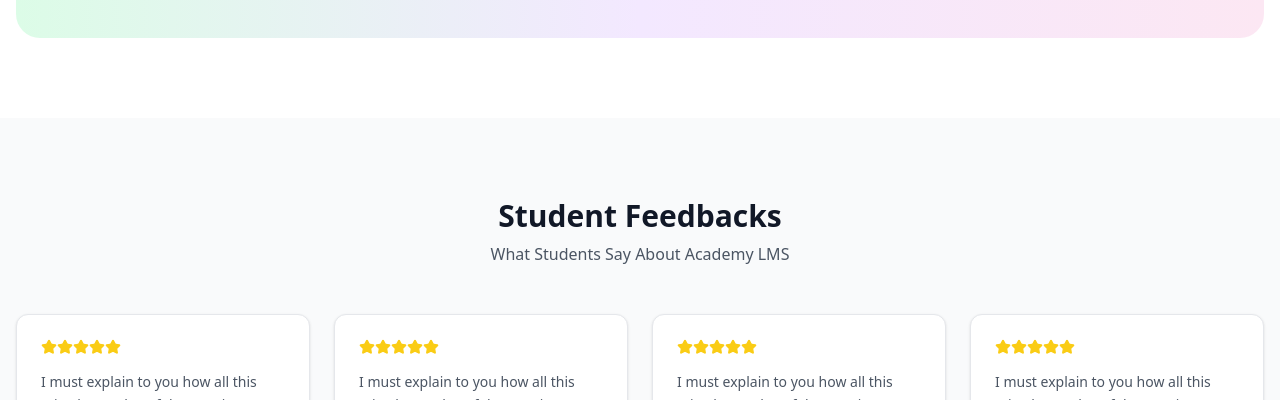
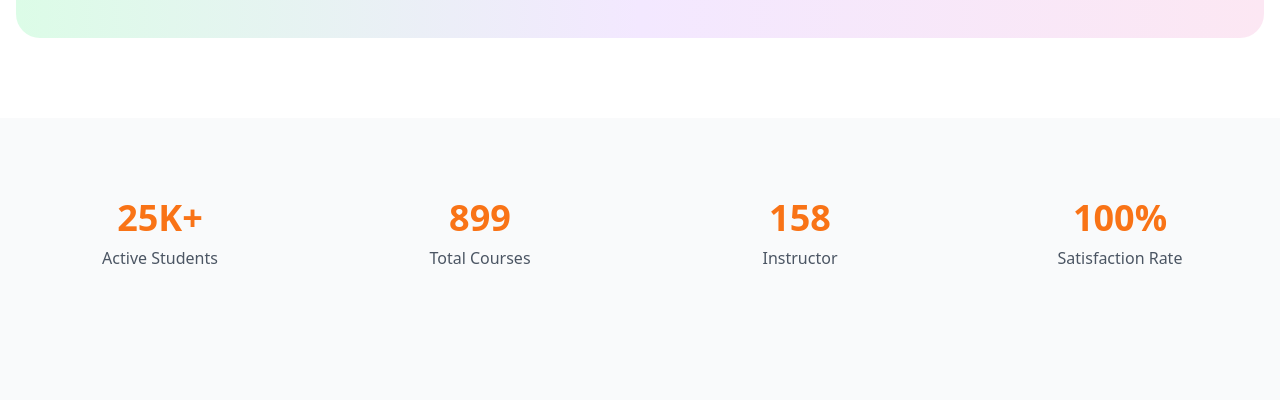
Before and after one commit to Thu-Hong-oo/english-learning-mvp, a React (Vite) app in the folder frontend/: page / in a window 1280 px wide. Shown: the part 2406-2806 px from the top of the page. Built offline with nearby package versions, Linux system fonts and the light colour scheme.

Commit message:
feature(ui): Add Statics Component

```diff
--- a/frontend/src/App.tsx
+++ b/frontend/src/App.tsx
@@ -7,8 +7,9 @@ import TopCategories from './components/layout/Top-Category'
 import StudentFeedback from './components/layout/StudentFeedback'
 import FeaturedCourses from './components/layout/FeatureCourse'
 import Footer from './components/layout/Footer'
-import LatestArtical from './components/layout/LatestArtical'
+import LatestArticle from './components/layout/LatestArticle'
 import LearnPressAddOns from './components/layout/LearnPressAddOns'
+import Statistics from './components/layout/Statistics'
 function App() {
   const [count, setCount] = useState(0)
 
@@ -19,8 +20,9 @@ function App() {
       <TopCategories />
       <FeaturedCourses/>
       <LearnPressAddOns/>
+      <Statistics/>
       <StudentFeedback />
-      <LatestArtical/>
+      <LatestArticle/>
       <Footer/>
     </>
   )
--- a/frontend/src/components/layout/Statistics.tsx
+++ b/frontend/src/components/layout/Statistics.tsx
@@ -0,0 +1,23 @@
+const stats = [
+    { number: '25K+', label: 'Active Students', color: 'text-orange-500' },
+    { number: '899', label: 'Total Courses', color: 'text-orange-500' },
+    { number: '158', label: 'Instructor', color: 'text-orange-500' },
+    { number: '100%', label: 'Satisfaction Rate', color: 'text-orange-500' },
+  ]
+
+  export default function Statistics() {
+    return (
+      <section className="py-20 bg-gray-50">
+        <div className="container mx-auto px-4">
+          <div className="grid grid-cols-2 md:grid-cols-4 gap-8">
+            {stats.map((stat, index) => (
+              <div key={index} className="text-center">
+                <div className="text-4xl font-bold text-orange-500 mb-2">{stat.number}</div>
+                <div className="text-gray-600">{stat.label}</div>
+              </div>
+            ))}
+          </div>
+        </div>
+      </section>
+    )
+  }
```
Also changed, not shown: frontend/src/components/layout/LatestArticle.tsx (renamed from frontend/src/components/layout/LatestArtical.tsx).
